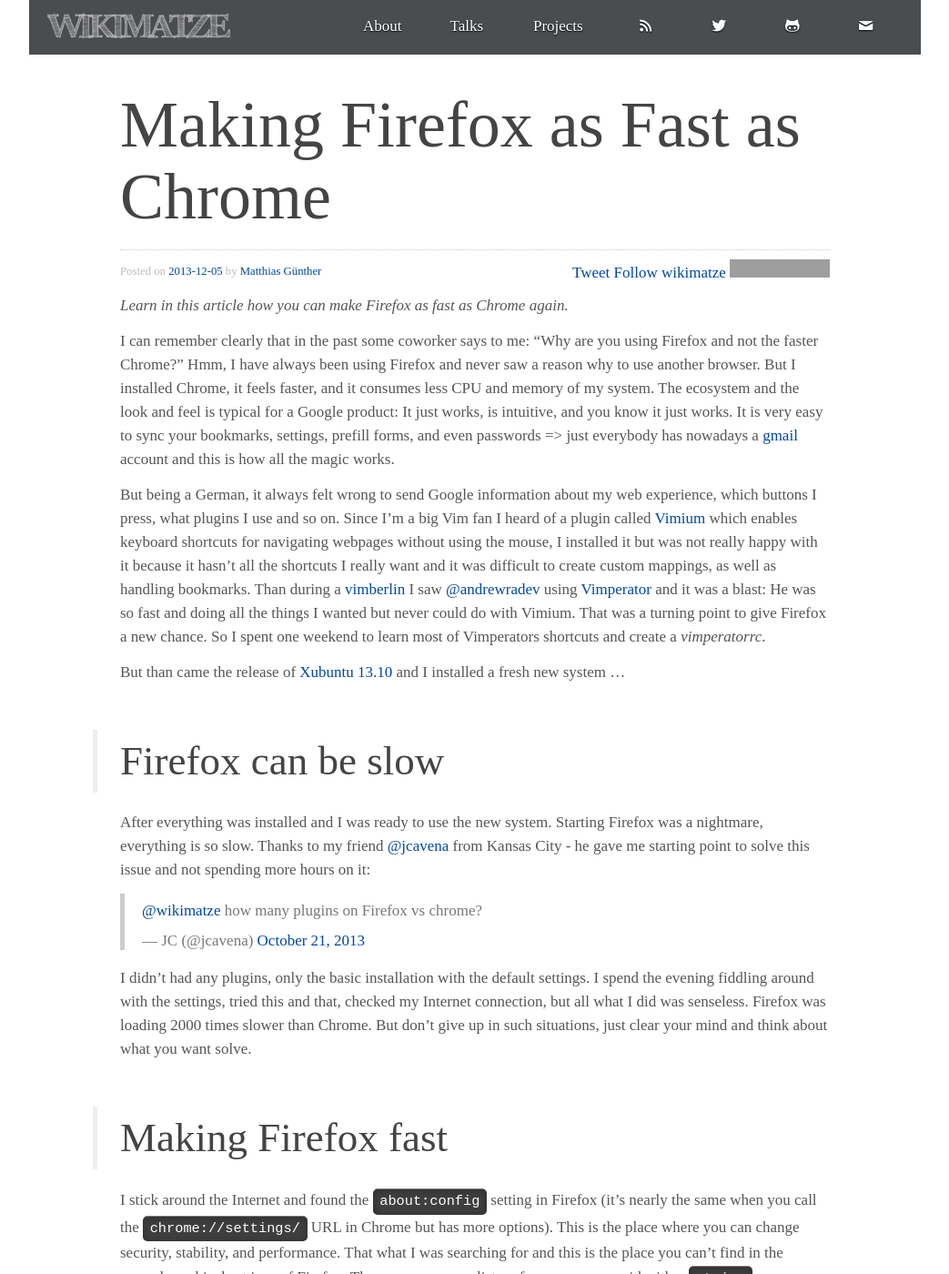
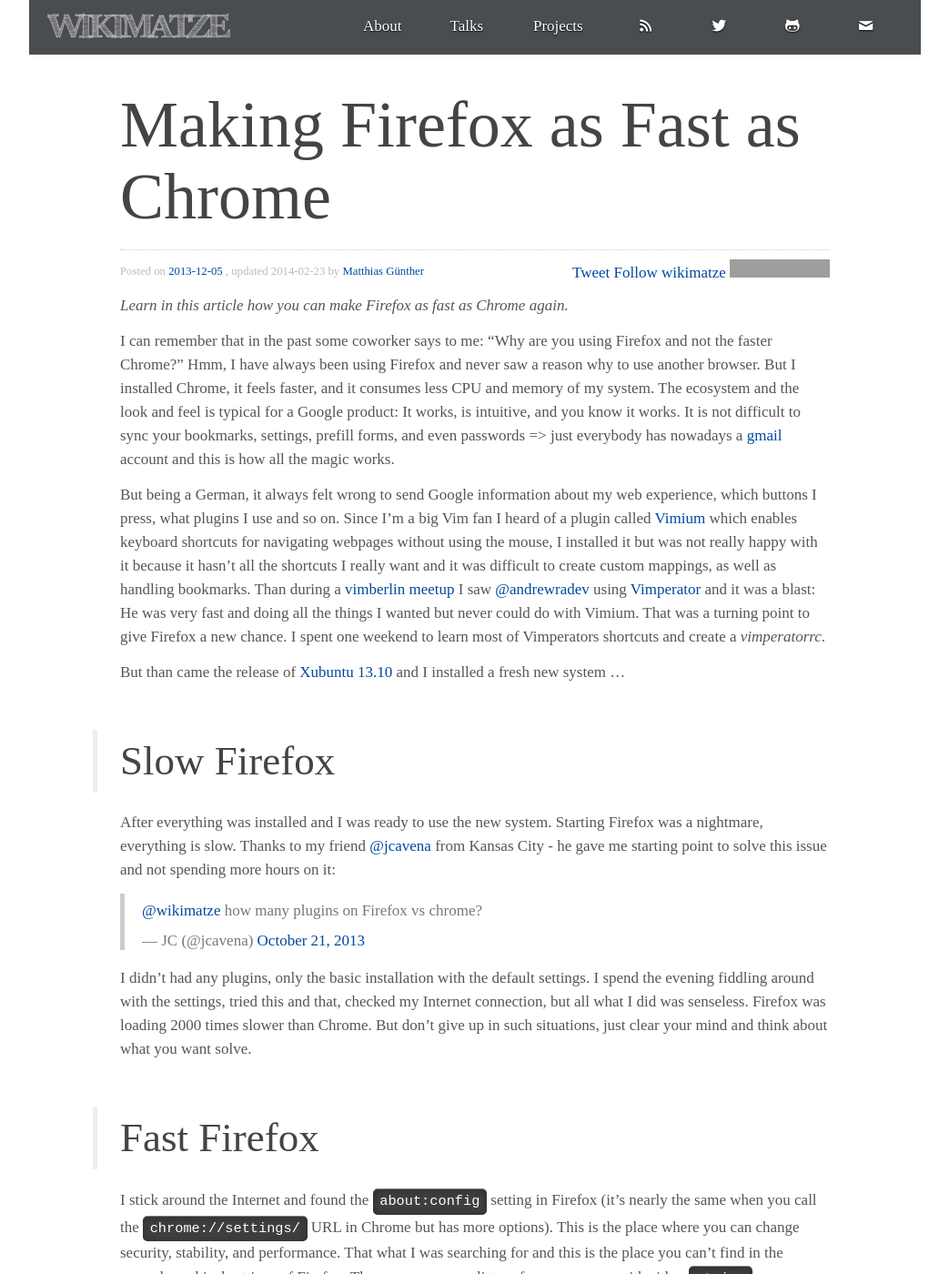
Before and after one commit to wikimatze/wikimatze.de, a Jekyll site: the page built from _posts/2013-12-05-making-firefox-as-fast-as-chrome.md, in a window 1280 px wide and 1400 px high. Shown: the whole window at 91% size, without its empty margins (118-1161 px from the left). Built offline with Jekyll 4.4.1, drawn with Linux system fonts in a browser that asks for light colours; nearby versions of some CDN libraries; some web fonts are replaced; Markdown is read by kramdown in place of the engine named in the settings; comment, search, counter and statistics services are not loaded; some of the changed text lies outside the part shown; grey boxes are pictures that could not be loaded.

Commit message:
Rework making firefox fast post

```diff
--- a/_posts/2013-12-05-making-firefox-as-fast-as-chrome.md
+++ b/_posts/2013-12-05-making-firefox-as-fast-as-chrome.md
@@ -2,21 +2,24 @@
 layout: post
 title: Making Firefox as Fast as Chrome
 description: Make the beloved Firefox browser as fast as Chrome
+update: 2014-02-23
+categories: ['howto', 'browser']
 ---
+
 *Learn in this article how you can make Firefox as fast as Chrome again.*
 
-I can remember clearly that in the past some coworker says to me: "Why are you using Firefox and not the faster Chrome?" Hmm, I have always been using Firefox and never saw a reason why to use another browser. But I installed Chrome, it feels faster, and it consumes less CPU and memory of my system. The ecosystem and the look and feel is typical for a Google product: It just works, is intuitive, and you know it just works. It is very easy to sync your bookmarks, settings, prefill forms, and even passwords => just everybody has nowadays a [gmail](https://mail.google.com) account and this is how all the magic works.
+I can remember that in the past some coworker says to me: "Why are you using Firefox and not the faster Chrome?" Hmm, I have always been using Firefox and never saw a reason why to use another browser. But I installed Chrome, it feels faster, and it consumes less CPU and memory of my system. The ecosystem and the look and feel is typical for a Google product: It works, is intuitive, and you know it works. It is not difficult to sync your bookmarks, settings, prefill forms, and even passwords => just everybody has nowadays a [gmail](https://mail.google.com) account and this is how all the magic works.
 
 
-But being a German, it always felt wrong to send Google information about my web experience, which buttons I press, what plugins I use and so on. Since I'm a big Vim fan I heard of a plugin called [Vimium](https://chrome.google.com/webstore/detail/vimium/dbepggeogbaibhgnhhndojpepiihcmeb?hl=en) which enables keyboard shortcuts for navigating webpages without using the mouse, I installed it but was not really happy with it because it hasn't all the shortcuts I really want and it was difficult to create custom mappings, as well as handling bookmarks. Than during a [vimberlin](http://vimberlin.de/) I saw [@andrewradev](https://twitter.com/andrewradev) using [Vimperator](http://www.vimperator.org/vimperator) and it was a blast: He was so fast and doing all the things I wanted but never could do with Vimium. That was a turning point to give Firefox a new chance. So I spent one weekend to learn most of Vimperators shortcuts and create a *vimperatorrc*.
+But being a German, it always felt wrong to send Google information about my web experience, which buttons I press, what plugins I use and so on. Since I'm a big Vim fan I heard of a plugin called [Vimium](https://chrome.google.com/webstore/detail/vimium/dbepggeogbaibhgnhhndojpepiihcmeb?hl=en) which enables keyboard shortcuts for navigating webpages without using the mouse, I installed it but was not really happy with it because it hasn't all the shortcuts I really want and it was difficult to create custom mappings, as well as handling bookmarks. Than during a [vimberlin meetup](http://vimberlin.de/) I saw [@andrewradev](https://twitter.com/andrewradev) using [Vimperator](http://www.vimperator.org/vimperator) and it was a blast: He was very fast and doing all the things I wanted but never could do with Vimium. That was a turning point to give Firefox a new chance. I spent one weekend to learn most of Vimperators shortcuts and create a *vimperatorrc*.
 
 
 But than came the release of [Xubuntu 13.10](http://xubuntu.org/news/saucy-salamander-final/) and I installed a fresh new system ...
 
 
-## Firefox can be slow
+## Slow Firefox
 
-After everything was installed and I was ready to use the new system. Starting Firefox was a nightmare, everything is so slow.  Thanks to my friend [@jcavena](https://twitter.com/jcavena) from Kansas City - he gave me starting point to solve this issue and not spending more hours on it:
+After everything was installed and I was ready to use the new system. Starting Firefox was a nightmare, everything is slow. Thanks to my friend [@jcavena](https://twitter.com/jcavena) from Kansas City - he gave me starting point to solve this issue and not spending more hours on it:
 
 
 <blockquote class="twitter-tweet"><p><a href="https://twitter.com/wikimatze">@wikimatze</a> how many plugins on Firefox vs chrome?</p>&mdash; JC (@jcavena) <a href="https://twitter.com/jcavena/statuses/392387457745821696">October 21, 2013</a></blockquote>
@@ -26,24 +29,20 @@ After everything was installed and I was ready to use the new system. Starting F
 I didn't had any plugins, only the basic installation with the default settings. I spend the evening fiddling around with the settings, tried this and that, checked my Internet connection, but all what I did was senseless. Firefox was loading 2000 times slower than Chrome. But don't give up in such situations, just clear your mind and think about what you want solve.
 
 
-## Making Firefox fast
+## Fast Firefox
 
 I stick around the Internet and found the `about:config` setting in Firefox (it's nearly the same when you call the `chrome://settings/` URL in Chrome but has more options). This is the place where you can change security, stability, and performance. That what I was searching for and this is the place you can't find in the normal graphical settings of Firefox. There you can see a list preferences names with either `string`, `integer`, or `boolean` values. Than I stumbled upon the `network.dns.disableIPv6` option. There is an error in IPv6-capable DNS servers where an IPv4 address is returned although an IPv6 was requested. Firefox can recover from this error but due to lack of performance. So my solution was to setting this option to `true`.
 
 
-## Further pimping steps
+## Further Improvements
 
-Set the values of [network.http.pipelining](http://kb.mozillazine.org/Network.http.pipelining) and
-[network.http.proxy.pipelining](http://kb.mozillazine.org/Network.http.proxy.pipelining) to true.
-Next set the value [network.http.pipelining.maxrequests](http://kb.mozillazine.org/Network.http.pipelining.maxrequests) to 8. This in combination with the pipelining options, Firefox will send 8 requests to a page and this results in a faster load of the page.
+Set the values of [network.http.pipelining](http://kb.mozillazine.org/Network.http.pipelining) and [network.http.proxy.pipelining](http://kb.mozillazine.org/Network.http.proxy.pipelining) to true.  Next set the value [network.http.pipelining.maxrequests](http://kb.mozillazine.org/Network.http.pipelining.maxrequests) to 8. This in combination with the pipelining options, Firefox will send 8 requests to a page and this results in a faster load of the page.
 
 
-Create the new value [nglayout.initialpaint.delay](http://kb.mozillazine.org/Nglayout.initialpaint.delay) with the value of 0. This will load a page initially but take longer
-till the whole page is rendered. Normally, Firefox renders web pages incrementally, so it displays what's been received before the entire page has been downloaded.
+Create the new value [nglayout.initialpaint.delay](http://kb.mozillazine.org/Nglayout.initialpaint.delay) with the value of 0. This will load a page initially but take longer till the whole page is rendered. Normally, Firefox renders web pages incrementally, it displays what's been received before the entire page has been downloaded.
 
 
 Next, create the new value [content.notify.interval](http://kb.mozillazine.org/Content.notify.interval) to 500000. This preference specifies the minimum amount of time to wait between reflows to 1/2 of a second. Lowering the interval will lower the perceived page loading time but increase the total loading time. To make use of the content.notify.interval setting you need to add the boolean setting [content.notify.ontime](http://kb.mozillazine.org/Content.notify.ontimer) to true. This means that pages are not reflowed at an interval any higher than that specified by the content.notify.interval.
 
 
-Next, create the new value [content.switch.threshold](http://kb.mozillazine.org/Content.switch.threshold) and set it to 250000. When a page is loaded, there is a high frequency and low frequency level. The high frequency mode is active when the user moves the mouse or uses the keyboard - so it allows higher UI responsiveness. On the other hand, the low frequency mode is on, when the user is just reading the page. So raising the value will make the application more responsive at the expense of page load time.
-In order to make use of this option, you need to create the new value [content.interrupt.parsing](http://kb.mozillazine.org/Content.interrupt.parsing) and set it to false. So parsing a page will not be interrupted by user and the page is loaded faster. But that means, that the application is unresponsive until the parsing the site is complete.
+Next, create the new value [content.switch.threshold](http://kb.mozillazine.org/Content.switch.threshold) and set it to 250000. When a page is loaded, there is a high frequency and low frequency level. The high frequency mode is active when the user moves the mouse or uses the keyboard - so it allows higher UI responsiveness. On the other hand, the low frequency mode is on, when the user is reading the page. Raising the value will make the application more responsive at the expense of page load time.  In order to make use of this option, you need to create the new value [content.interrupt.parsing](http://kb.mozillazine.org/Content.interrupt.parsing) and set it to false. Parsing a page will not be interrupted by user and the page is loaded faster. But that means, that the application is unresponsive until the parsing the site is complete.
```
